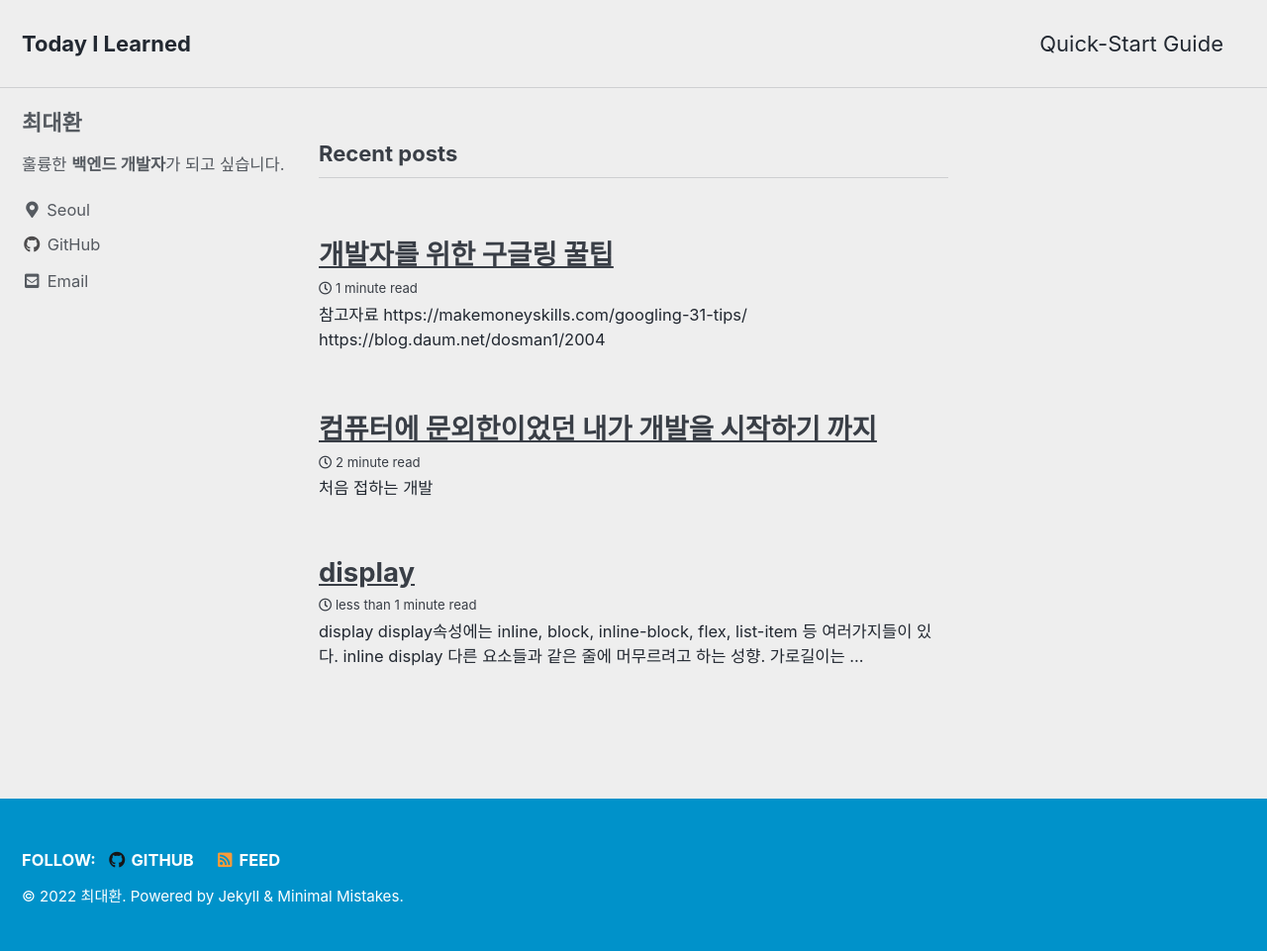
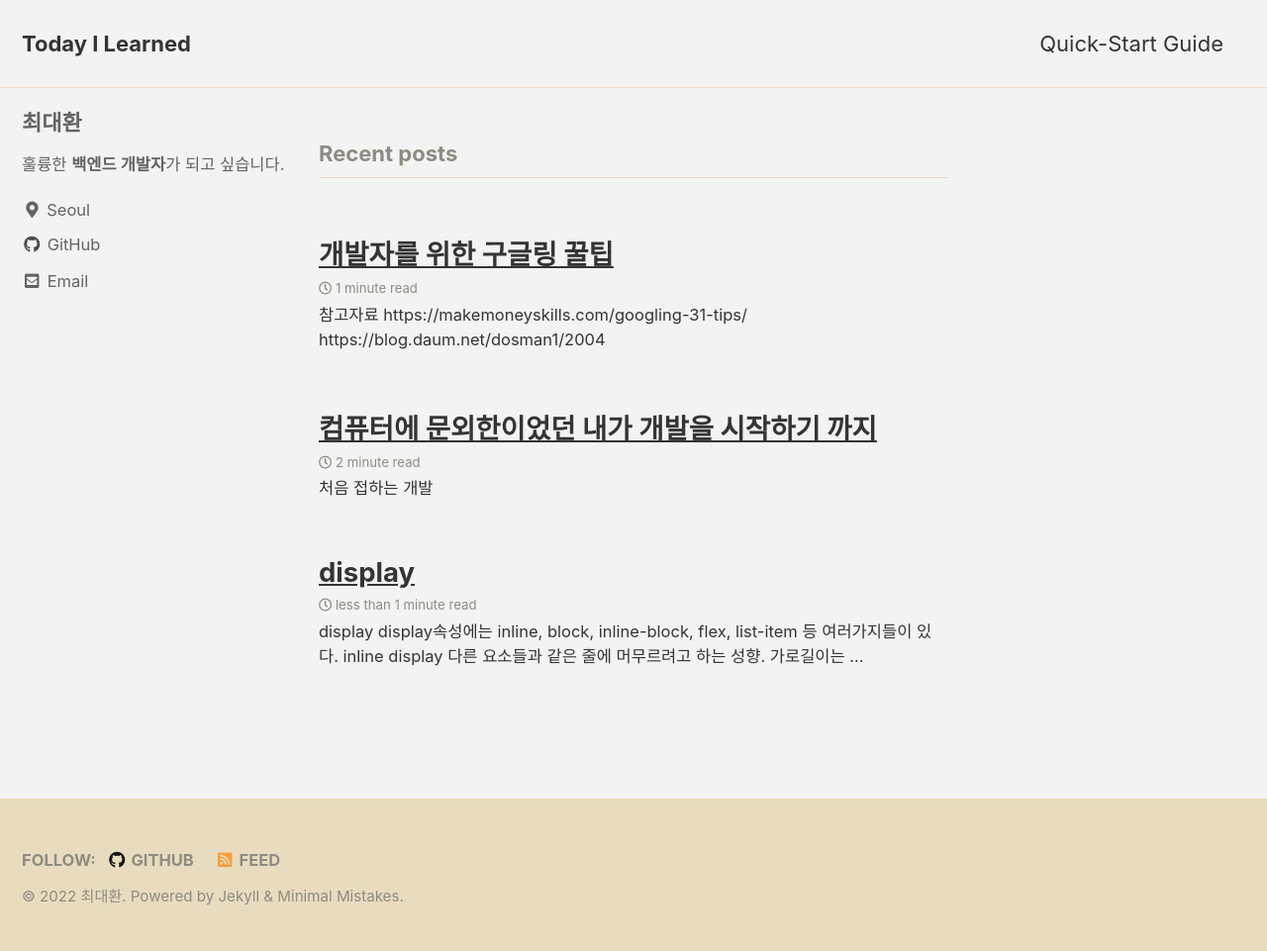
Before and after one commit to choidaehwan/choidaehwan.github.io, a Jekyll site: the page built from index.html, in a window 1280 px wide. Shown: the whole page at 99% size. Built offline with Jekyll 4.4.1, drawn with Linux system fonts in a browser that asks for light colours; cached includes are drawn as plain includes; the list of posts is cut into pages by our own code.

Commit message:
Update _config.yml

```diff
--- a/_config.yml
+++ b/_config.yml
@@ -12,7 +12,7 @@
 
 # theme                  : "minimal-mistakes-jekyll"
 # remote_theme           : "mmistakes/minimal-mistakes"
-minimal_mistakes_skin    : "air" # "contrast", "aqua", "default", "dark", "dirt", "neon", "mint", "plum", "sunrise"
+minimal_mistakes_skin    : "dirt" # "contrast", "aqua", "default", "dark", "air", "neon", "mint", "plum", "sunrise"
 
 # Site Settings
 locale                   : "en-US"
```
